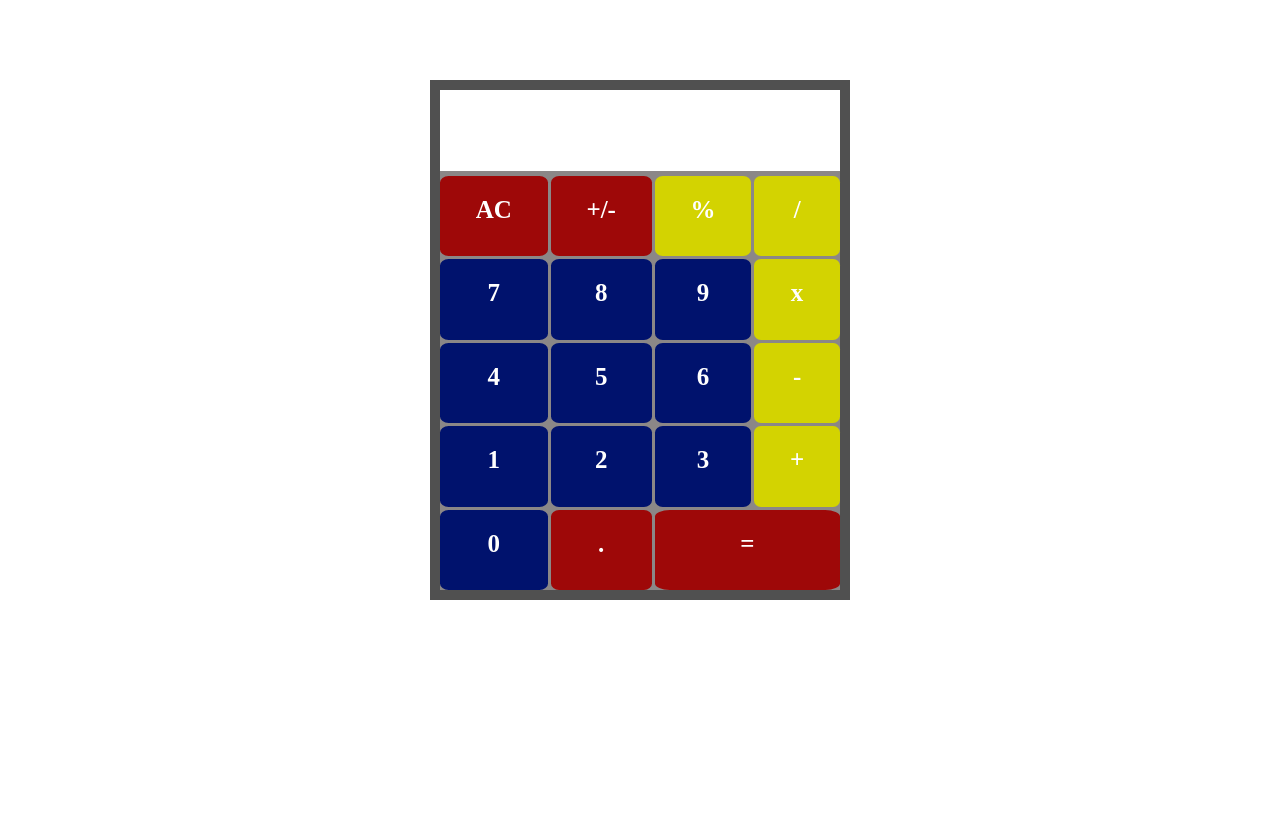
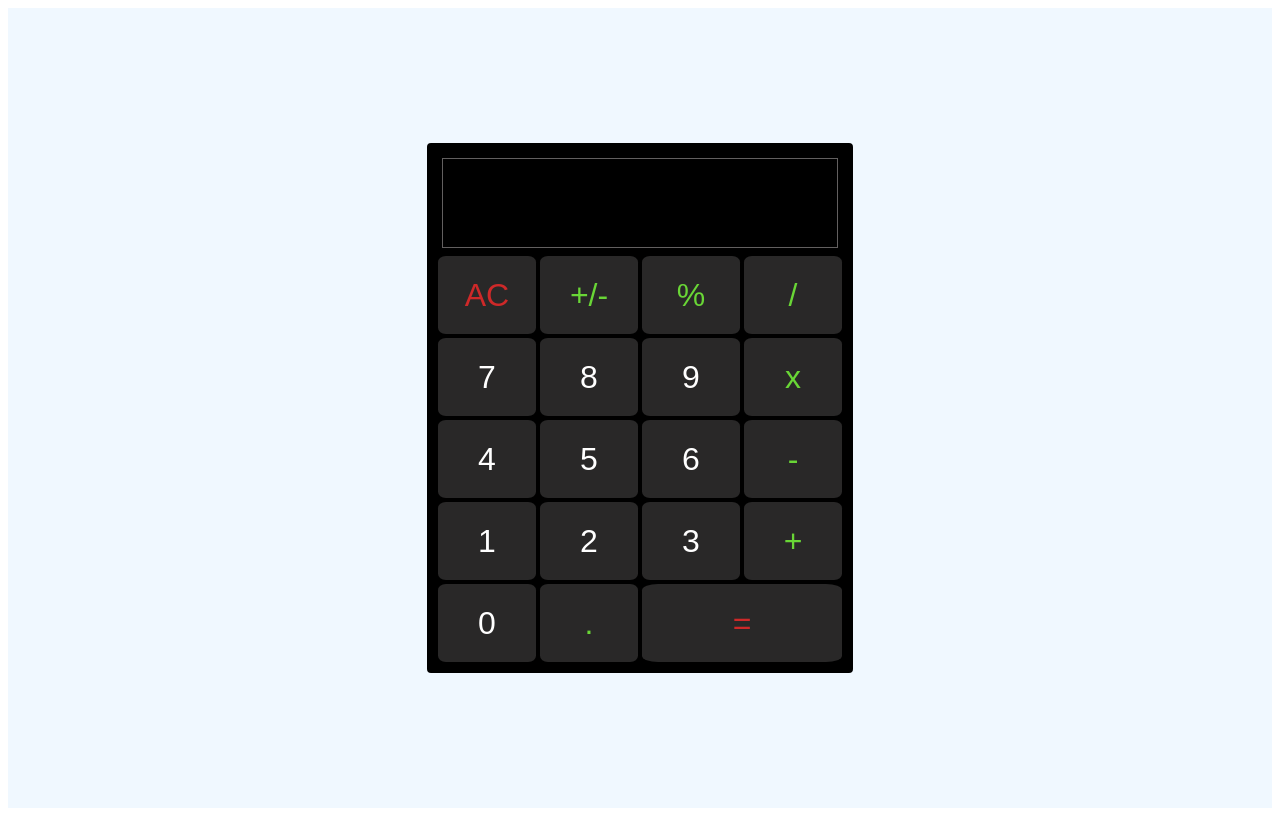
Before and after one commit to MSDanmalan/project-calculator, a plain HTML site: page index.html in a window 1280 px wide. Drawn offline with Linux system fonts and the light colour scheme.

Commit message:
Change calculator UI

```diff
--- a/index.html
+++ b/index.html
@@ -9,29 +9,30 @@
     <link rel="stylesheet" href="styles.css">
 </head>
 <body>
-    <div id="calculator">
-        <div id="display"></div>
-        <div id="buttons">
-            <div id="clear" class="functionality">AC</div>
-            <div id="plusMinus" class="functionality">+/-</div>
-            <div id="modButton" class="operators">%</div>
-            <div id="divButton" class="operators">/</div>
-            <div id="seven" class="numbers">7</div>
-            <div id="eight" class="numbers">8</div>
-            <div id="nine" class="numbers">9</div>
-            <div id="multiplyButton" class="operators">x</div>
-            <div id="four" class="numbers">4</div>
-            <div id="five" class="numbers">5</div>
-            <div id="six" class="numbers">6</div>
-            <div id="minus" class="operators">-</div>
-            <div id="one" class="numbers">1</div>
-            <div id="two" class="numbers">2</div>
-            <div id="three" class="numbers">3</div>
-            <div id="plus" class="operators">+</div>
-            <div id="zero" class="numbers">0</div>
-            <div id="point" class="functionality">.</div>
-            <div id="equals" class="functionality">=</div>
+    <main>
+        <div id="calculator">
+            <div id="display"></div>
+            <button id="clear" class="functionality">AC</button>
+            <button id="plusMinus" class="functionality">+/-</button>
+            <button id="modButton" class="operators">%</button>
+            <button id="divButton" class="operators">/</button>
+            <button id="seven" class="numbers">7</button>
+            <button id="eight" class="numbers">8</button>
+            <button id="nine" class="numbers">9</button>
+            <button id="multiplyButton" class="operators">x</button>
+            <button id="four" class="numbers">4</button>
+            <button id="five" class="numbers">5</button>
+            <button id="six" class="numbers">6</button>
+            <button id="minus" class="operators">-</button>
+            <button id="one" class="numbers">1</button>
+            <button id="two" class="numbers">2</button>
+            <button id="three" class="numbers">3</button>
+            <button id="plus" class="operators">+</button>
+            <button id="zero" class="numbers">0</button>
+            <button id="point" class="functionality">.</button>
+            <button id="equals" class="functionality">=</button>
         </div>
-    </div>
+    </main>
+
 </body>
 </html>
--- a/styles.css
+++ b/styles.css
@@ -1,28 +1,25 @@
-body
+main
 {
     display: flex;
     justify-content: center;
     align-items: center;
-    margin-top: 80px;
+    min-height: 95vh;
+    height: 100vh;
+    align-content: center;
+    background-color: aliceblue;
 }
 
 #calculator
 {
-    height: 500px;
-    width: 400px;
-    border: 10px solid rgb(80, 80, 80);
-    display: flex;
-    flex-direction: column;
-    background-color: rgb(139, 135, 135);
+    display: grid;
+    grid-template-columns: repeat(4, 100px);
+    grid-template-rows: minmax(100px, auto) repeat(5, 80px);
+    border: 10px solid black;
+    border-radius: 4px;
+    background-color: black;
+    gap: 2px;
 }
 
-#buttons
-{
-    flex-grow: 2;
-    display: grid;
-    gap: 3px;
-    grid-template-columns: auto auto auto auto;
-}
 #equals {
     grid-column-start: 3;
     grid-column-end: 5;
@@ -30,27 +27,44 @@ body
 
 #display
 {
-    flex-grow: 1;
-    margin-bottom: 5px;
-    background-color: white;
+    grid-column-start: 1;
+    grid-column-end: 5;
+    color: white;
+    display: flex;
+    flex-direction: column;
+    align-items: flex-end;
+    font-size: 4.5em;
+    font-weight: initial;
+    margin: 5px;
+    border: 1px solid rgba(206, 199, 199, 0.479);
+    background-color: black;
+    overflow: hidden;
 }
 
-#buttons div
+button
 {
     text-align: center;
-    padding-top: 20px;
+    margin: 1px;
+    border: none;
     border-radius: 8%;
-    font-size: 25px;
-    font-weight: 900;
+    font-size: 2em;
+    font-weight: initial;
     color: white;
+    background-color: rgba(206, 199, 199, 0.199);
 }
 
 .operators{
-    background-color: rgb(211, 211, 1);
+    color: rgb(105, 214, 54);
 }
 .numbers{
-    background-color: rgb(0, 18, 109);
+    color: rgb(255, 255, 255);
 }
 .functionality{
-    background-color: rgb(158, 8, 8);
+    color: rgb(206, 41, 41);
 }
+#plusMinus{
+    color: rgb(105, 214, 54);
+}
+#point{
+    color: rgb(105, 214, 54);
+}
```
